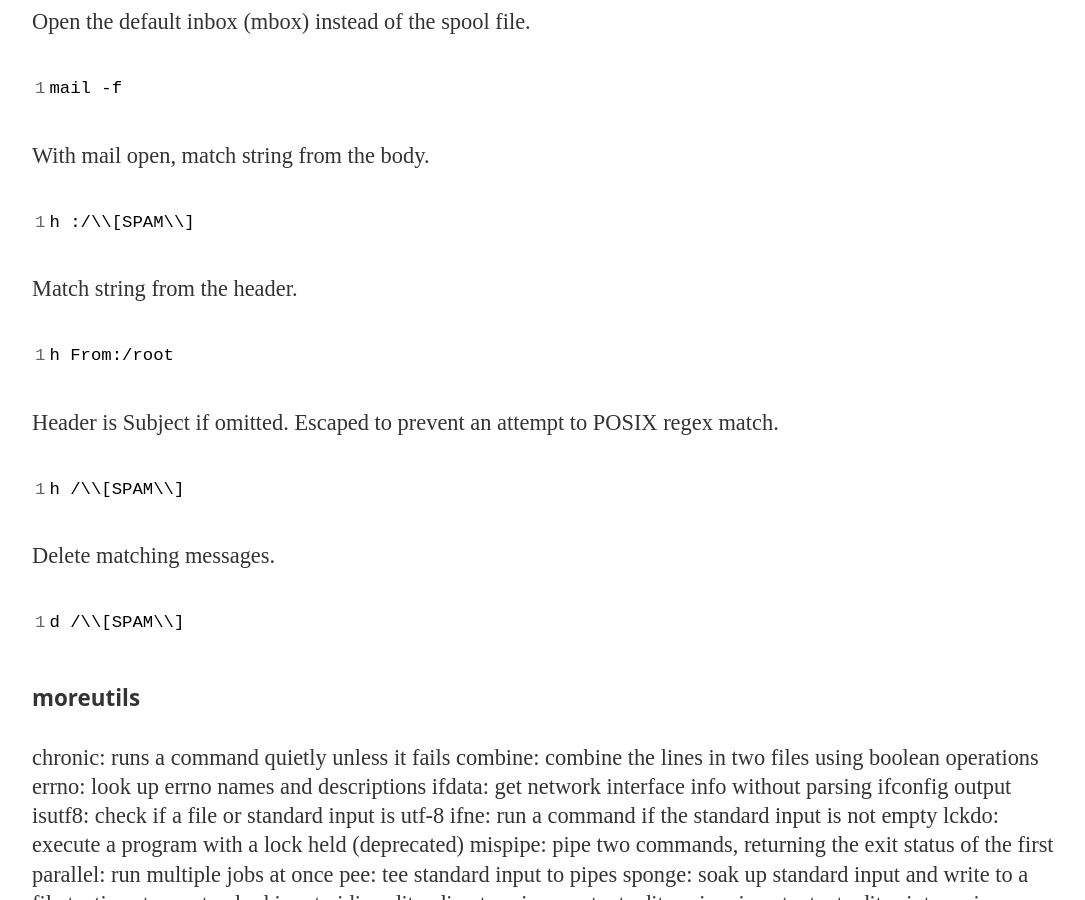
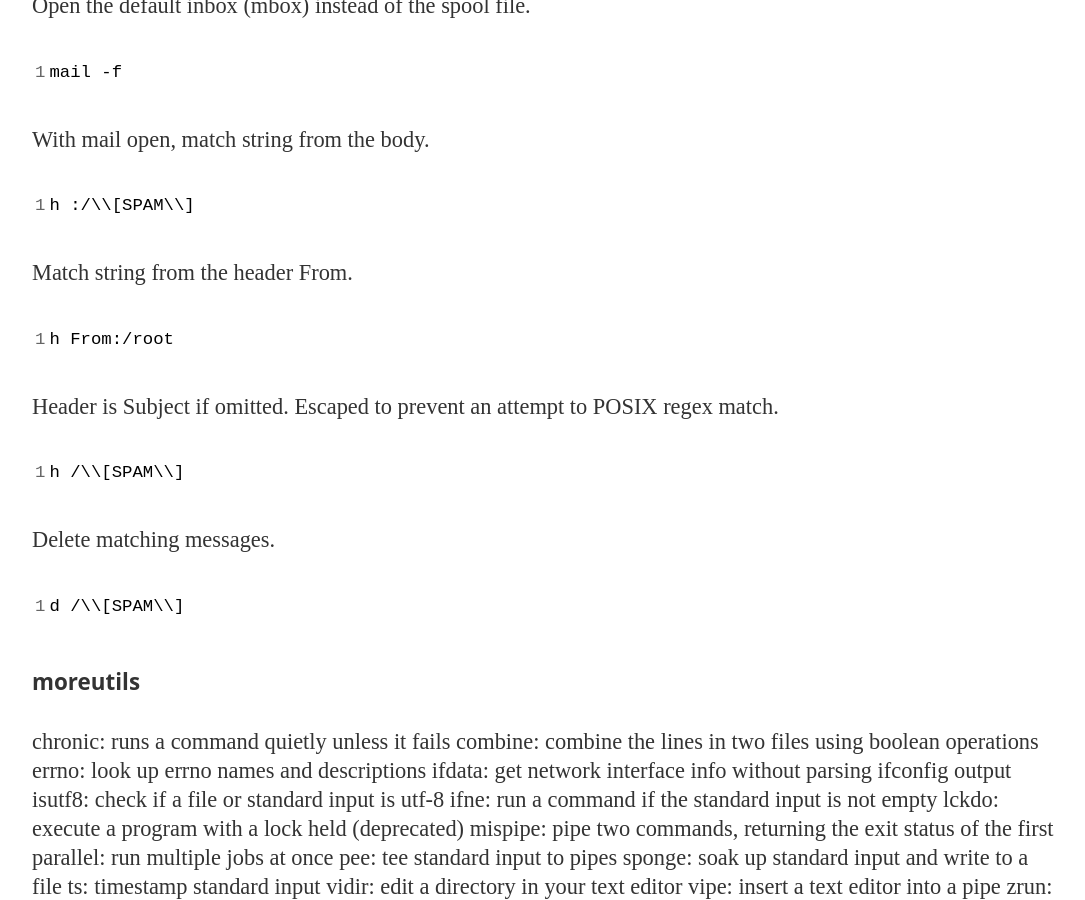
Before and after one commit to c0hen/c0hen, a Jekyll site: the page built from useful-commands.md, in a window 1280 px wide and 900 px high, scrolled down 1297 px. Shown: the whole window, without its empty margins (96-1181 px from the left). Built offline with Jekyll 4.4.1, drawn with Linux system fonts in a browser that asks for light colours.

Commit message:
fix added content

````diff
--- a/useful-commands.md
+++ b/useful-commands.md
@@ -30,7 +30,7 @@ operate on s (the line variable).
 echo -e "example\nwikipedia" | pz 's += ".com"'
 ```
 
-### mail
+#### mail
 
 [mailutils.txt](https://mailutils.org/manual/mailutils.txt)
 
@@ -48,7 +48,7 @@ With mail open, match string from the body.
 h :/\\[SPAM\\]
 ```
 
-Match string from the header.
+Match string from the header From.
 
 ```
 h From:/root
````
